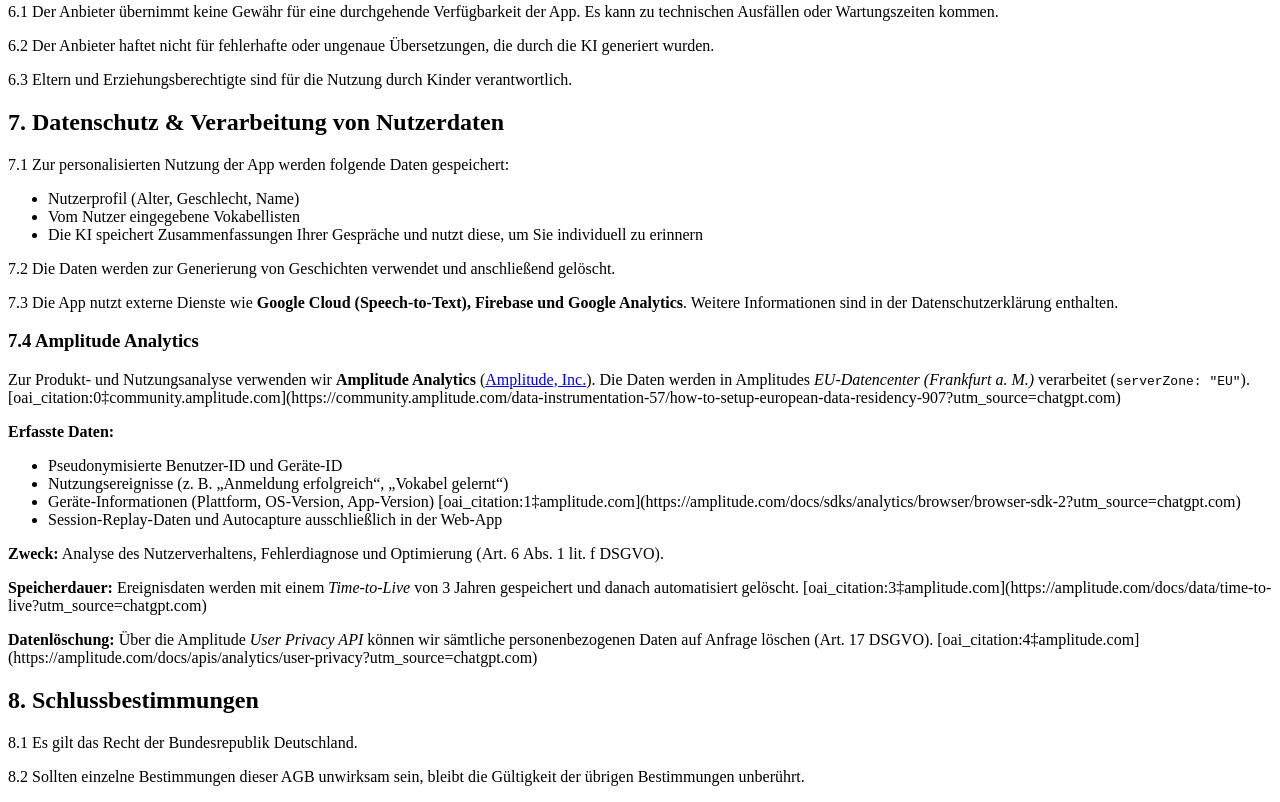
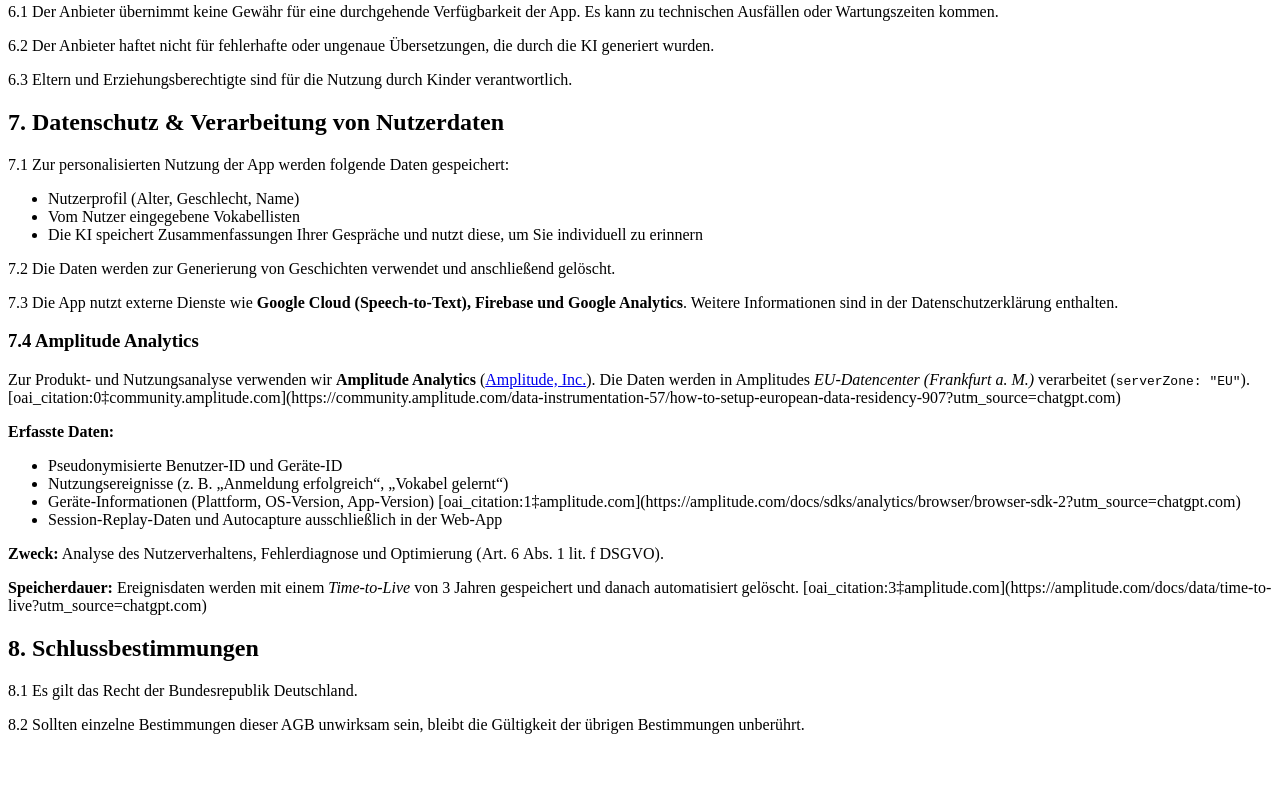
Before and after one commit to DDefiebre/LumiAGBS, a plain HTML site: page index.html in a window 1280 px wide. Shown: the part 804-1606 px from the top of the page. After the commit the page ends 1554 px from the top, so only its background shows below. Drawn offline with Linux system fonts and the light colour scheme.

Commit message:
Update index.html

```diff
--- a/index.html
+++ b/index.html
@@ -122,11 +122,6 @@
         <em>Time-to-Live</em> von 3 Jahren gespeichert und danach automatisiert gelöscht. [oai_citation:3‡amplitude.com](https://amplitude.com/docs/data/time-to-live?utm_source=chatgpt.com)
     </p>
 
-    <p>
-        <strong>Datenlöschung:</strong> Über die Amplitude <em>User Privacy API</em> können wir
-        sämtliche personenbezogenen Daten auf Anfrage löschen (Art.&nbsp;17 DSGVO). [oai_citation:4‡amplitude.com](https://amplitude.com/docs/apis/analytics/user-privacy?utm_source=chatgpt.com)
-    </p>
-
     <h2>8. Schlussbestimmungen</h2>
     <p>
         8.1 Es gilt das Recht der Bundesrepublik Deutschland.
```
